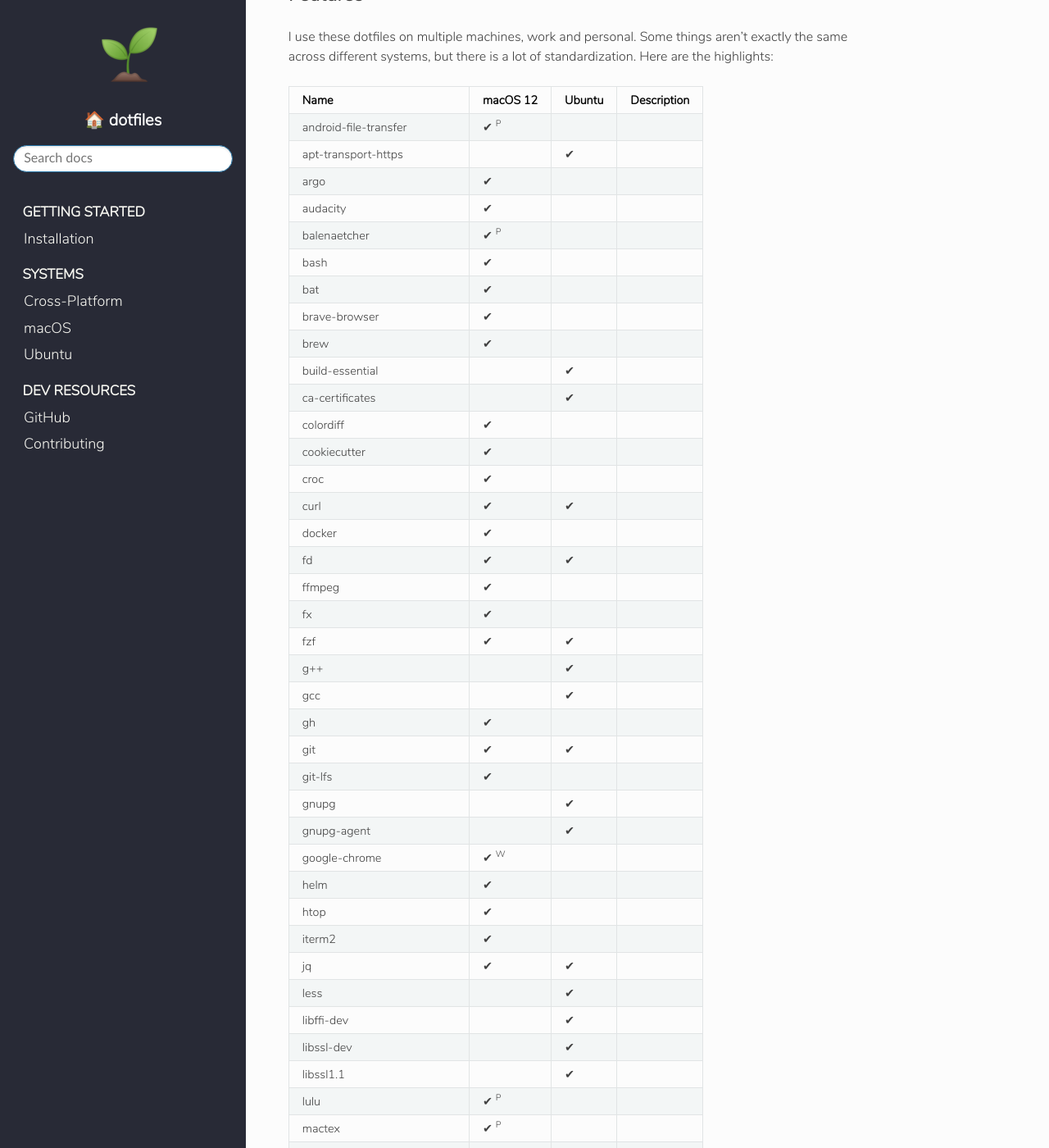
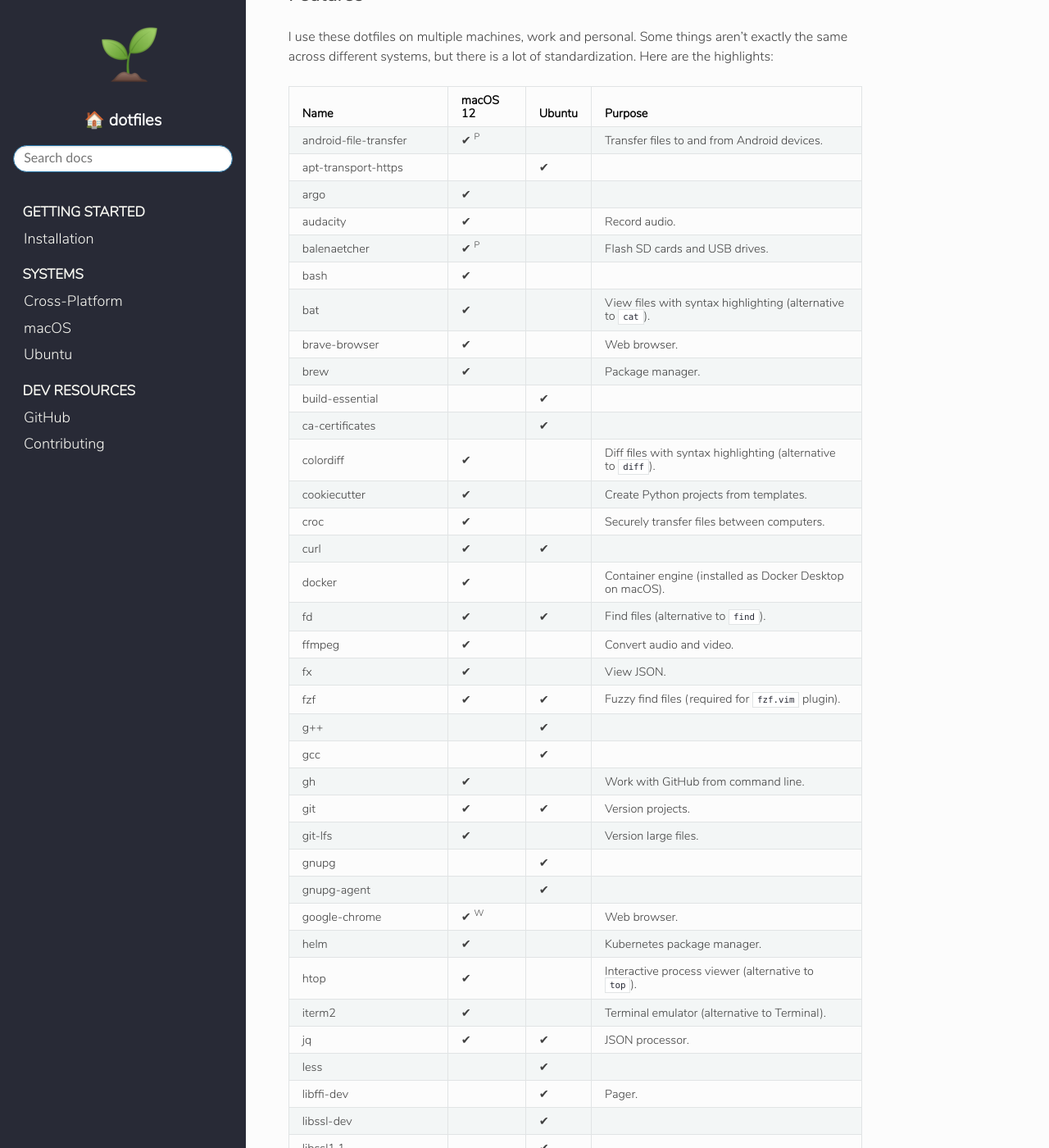
Before and after one commit to benjcunningham/dotfiles, a Sphinx documentation site: the page built from docs/source/index.rst, in a window 1280 px wide and 1400 px high, scrolled down 413 px. Shown: the whole window at 82% size. Built offline with Sphinx 7.4.7 and the Read the Docs theme 2.0.0, drawn with Linux system fonts in a browser that asks for light colours; some of the changed text lies outside the part shown.

Commit message:
Document purposes.

```diff
--- a/docs/source/index.rst
+++ b/docs/source/index.rst
@@ -23,11 +23,11 @@
    * - Name
      - macOS 12
      - Ubuntu
-     - Description
+     - Purpose
    * - android-file-transfer
      - ✔ :superscript:`P`
      -
-     -
+     - Transfer files to and from Android devices.
    * - apt-transport-https
      -
      - ✔
@@ -39,11 +39,11 @@
    * - audacity
      - ✔
      -
-     -
+     - Record audio.
    * - balenaetcher
      - ✔ :superscript:`P`
      -
-     -
+     - Flash SD cards and USB drives.
    * - bash
      - ✔
      -
@@ -51,15 +51,15 @@
    * - bat
      - ✔
      -
-     -
+     - View files with syntax highlighting (alternative to ``cat``).
    * - brave-browser
      - ✔
      -
-     -
+     - Web browser.
    * - brew
      - ✔
      -
-     -
+     - Package manager.
    * - build-essential
      -
      - ✔
@@ -71,15 +71,15 @@
    * - colordiff
      - ✔
      -
-     -
+     - Diff files with syntax highlighting (alternative to ``diff``).
    * - cookiecutter
      - ✔
      -
-     -
+     - Create Python projects from templates.
    * - croc
      - ✔
      -
-     -
+     - Securely transfer files between computers.
    * - curl
      - ✔
      - ✔
@@ -87,23 +87,23 @@
    * - docker
      - ✔
      -
-     -
+     - Container engine (installed as Docker Desktop on macOS).
    * - fd
      - ✔
      - ✔
-     -
+     - Find files (alternative to ``find``).
    * - ffmpeg
      - ✔
      -
-     -
+     - Convert audio and video.
    * - fx
      - ✔
      -
-     -
+     - View JSON.
    * - fzf
      - ✔
      - ✔
-     -
+     - Fuzzy find files (required for ``fzf.vim`` plugin).
    * - g++
      -
      - ✔
@@ -115,15 +115,15 @@
    * - gh
      - ✔
      -
-     -
+     - Work with GitHub from command line.
    * - git
      - ✔
      - ✔
-     -
+     - Version projects.
    * - git-lfs
      - ✔
      -
-     -
+     - Version large files.
    * - gnupg
      -
      - ✔
@@ -135,23 +135,23 @@
    * - google-chrome
      - ✔ :superscript:`W`
      -
-     -
+     - Web browser.
    * - helm
      - ✔
      -
-     -
+     - Kubernetes package manager.
    * - htop
      - ✔
      -
-     -
+     - Interactive process viewer (alternative to ``top``).
    * - iterm2
      - ✔
      -
-     -
+     - Terminal emulator (alternative to Terminal).
    * - jq
      - ✔
      - ✔
-     -
+     - JSON processor.
    * - less
      -
      - ✔
@@ -159,7 +159,7 @@
    * - libffi-dev
      -
      - ✔
-     -
+     - Pager.
    * - libssl-dev
      -
      - ✔
@@ -171,39 +171,39 @@
    * - lulu
      - ✔ :superscript:`P`
      -
-     -
+     - Firewall unknown outgoing connections.
    * - mactex
      - ✔ :superscript:`P`
      -
-     -
+     - TeX distribution for processing LaTeX.
    * - make
      - ✔
      - ✔
-     -
+     - Automate builds.
    * - microsoft-teams
      - ✔ :superscript:`W`
      -
-     -
+     - Chat and video call.
    * - ncdu
      - ✔
      -
-     -
+     - Perform disk utilities (alternative to ``du``).
    * - pandoc
      - ✔
      -
-     -
+     - Convert between markup formats.
    * - private-internet-access
      - ✔ :superscript:`P`
      -
-     -
+     - VPN client.
    * - pyenv
      - ✔
      - ✔
-     -
+     - Manage multiple Python versions.
    * - pyenv-virtualenv
      - ✔
      -
-     -
+     - Virtual environment plugin for ``pyenv``.
    * - python
      - ✔
      -
@@ -215,7 +215,7 @@
    * - ripgrep
      - ✔
      - ✔
-     -
+     - Search tool (alternative to ``grep``).
    * - ruby
      - ✔
      -
@@ -243,19 +243,19 @@
    * - tmux
      - ✔
      - ✔
-     -
+     - Terminal multiplexing.
    * - transmission
      - ✔ :superscript:`P`
      -
-     -
+     - BitTorrent client.
    * - vim
      - ✔
      - ✔
-     -
+     - Text editor.
    * - vlc
      - ✔
      -
-     -
+     - Multimedia player.
    * - zlib1g-dev
      -
      - ✔
@@ -267,11 +267,11 @@
    * - zoom
      - ✔
      -
-     -
+     - Video call.
    * - zsh
      - ✔
      - ✔
-     -
+     - Shell.
 
 Next Steps
 ----------
```
Also changed, not shown: other parts of docs/source/index.rst (+2 -2 lines).
